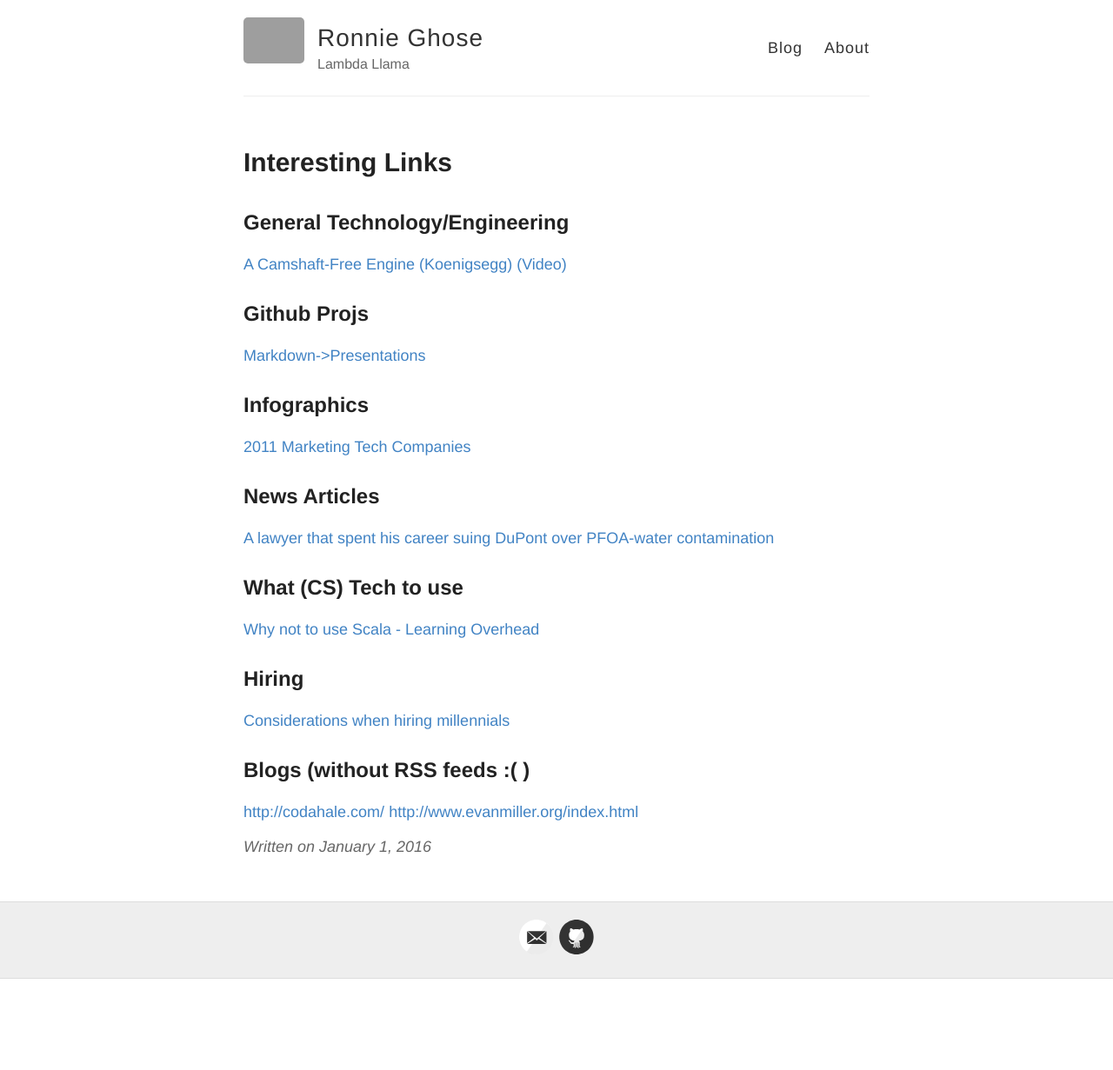
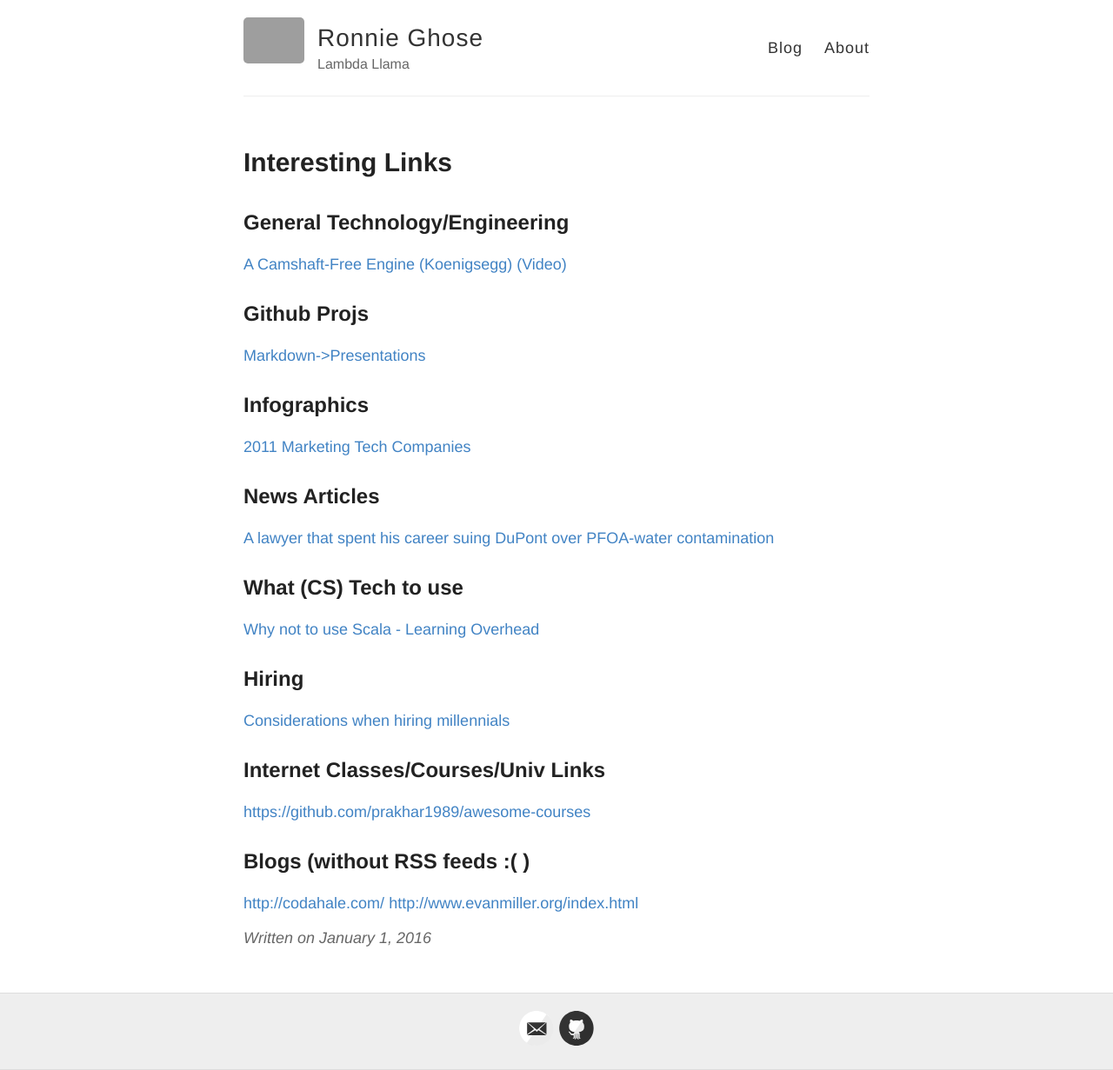
Before and after one commit to RONNCC/ronncc.github, a Jekyll site: the page built from _posts/2016-1-1-InterestingLinks.md, in a window 1280 px wide. Shown: the whole page at 87% size. Built offline with Jekyll 4.4.1, drawn with Linux system fonts in a browser that asks for light colours; comment, search, counter and statistics services are not loaded; before the commit the page ends 1126 px from its top, so only the background shows below that; grey boxes are pictures that could not be loaded.

Commit message:
Update 2016-1-1-InterestingLinks.md

```diff
--- a/_posts/2016-1-1-InterestingLinks.md
+++ b/_posts/2016-1-1-InterestingLinks.md
@@ -32,6 +32,9 @@ title: 'Interesting Links'
 ## Hiring
 [Considerations when hiring millennials](http://www.evanmiller.org/attracting-millennial-engineers.html)
 
+## Internet Classes/Courses/Univ Links
+<https://github.com/prakhar1989/awesome-courses>
+
 ## Blogs (without RSS feeds :( )
 <http://codahale.com/>
 <http://www.evanmiller.org/index.html>
```
